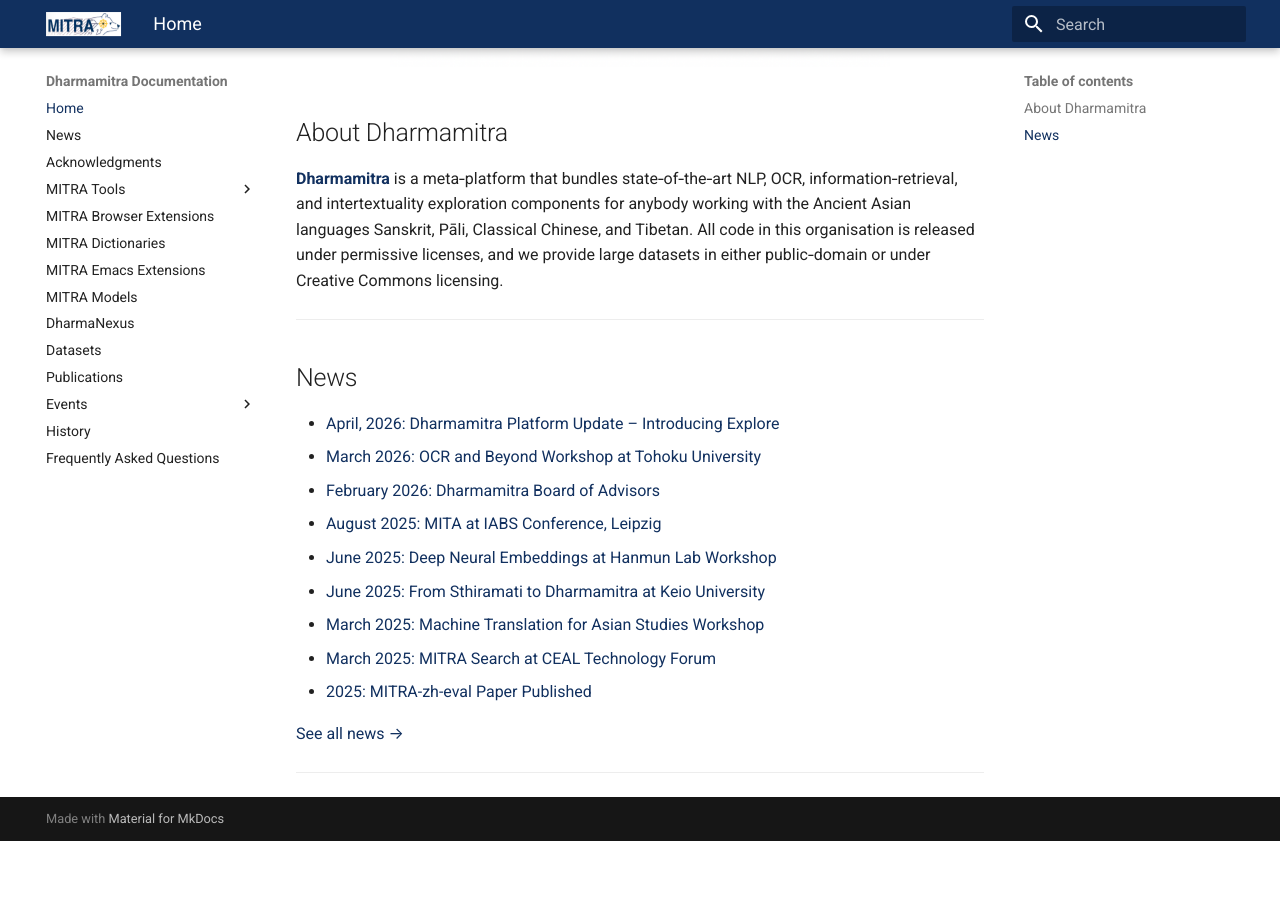
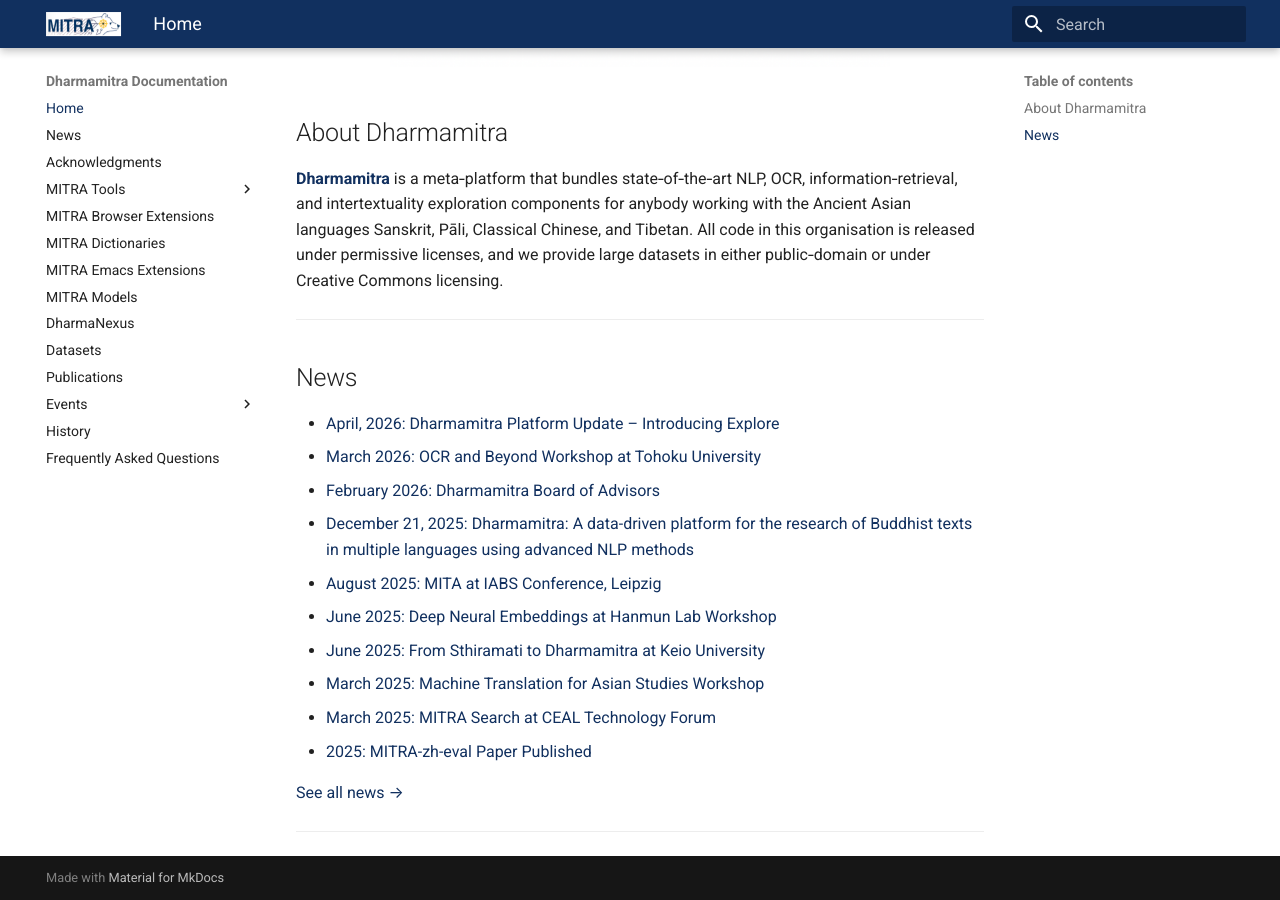
Before and after one commit to dharmamitra/dharmamitra-guides, an MkDocs documentation site: the page built from docs/index.md, in a window 1280 px wide and 900 px high, scrolled down 529 px. Built offline with MkDocs 1.6.1 and Material for MkDocs 9.7.7, drawn with Linux system fonts in a browser that asks for light colours; before the commit the page ends 1370 px from its top, so only the background shows below that.

Commit message:
Update index.md

```diff
--- a/docs/index.md
+++ b/docs/index.md
@@ -19,6 +19,7 @@
 - [April, 2026: Dharmamitra Platform Update – Introducing Explore](news.md#April-2026-Dharmamitra-Platform-Update–Introducing-Explore)
 - [March 2026: OCR and Beyond Workshop at Tohoku University](news.md#OCR-and-Beyond-Workshop-at-Tohoku-University)
 - [February 2026: Dharmamitra Board of Advisors](news.md#Dharmamitra-Board-of-Advisors)
+- [December 21, 2025: Dharmamitra: A data-driven platform for the research of Buddhist texts in multiple languages using advanced NLP methods](news.md#Dharmamitra:-A-data-driven-platform)
 - [August 2025: MITA at IABS Conference, Leipzig](news.md#august-2025-mita-at-iabs-conference-leipzig)
 - [June 2025: Deep Neural Embeddings at Hanmun Lab Workshop](news.md#june-2025-deep-neural-embeddings-at-hanmun-lab-workshop)
 - [June 2025: From Sthiramati to Dharmamitra at Keio University](news.md#june-2025-from-sthiramati-to-dharmamitra-at-keio-university)
```
